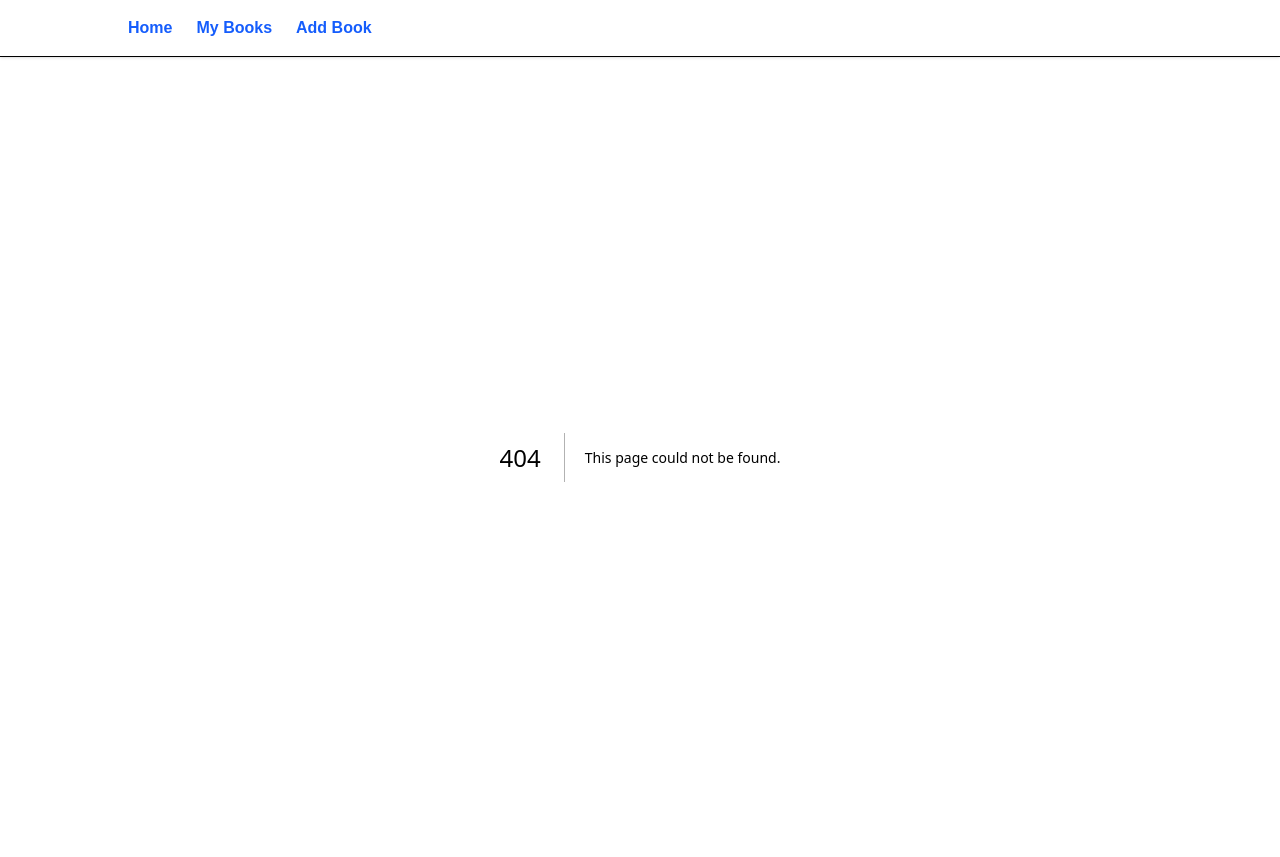
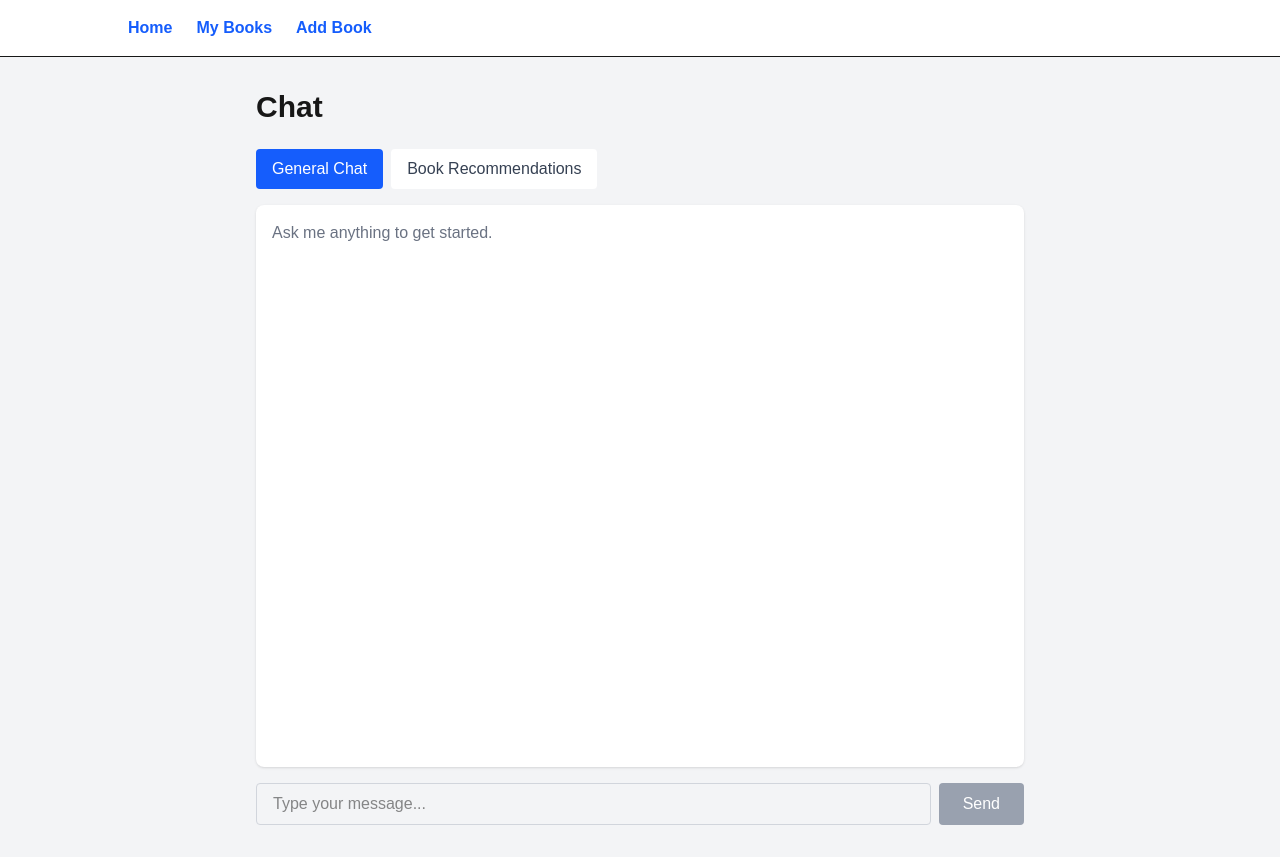
Before and after one commit to rodraemonalvero/week-04-frontend, a Next.js app: page /chat in a window 1280 px wide. Before the commit this address had no page. Built offline with nearby package versions, Linux system fonts and the light colour scheme.

Commit message:
Add AI chat page with two modes

```diff
--- /dev/null
+++ b/app/chat/page.tsx
@@ -0,0 +1,177 @@
+"use client";
+
+import { useEffect, useRef, useState } from "react";
+
+interface Message {
+  role: "user" | "assistant";
+  content: string;
+}
+
+type Mode = "chat" | "recommend";
+
+export default function ChatPage() {
+  const [mode, setMode] = useState<Mode>("chat");
+  const [messages, setMessages] = useState<Message[]>([]);
+  const [input, setInput] = useState("");
+  const [loading, setLoading] = useState(false);
+  const [error, setError] = useState("");
+
+  const scrollRef = useRef<HTMLDivElement>(null);
+
+  // Scroll to the latest message whenever the history changes.
+  useEffect(() => {
+    scrollRef.current?.scrollTo({ top: scrollRef.current.scrollHeight });
+  }, [messages, loading]);
+
+  function switchMode(next: Mode) {
+    if (next === mode) return;
+    setMode(next);
+    setMessages([]);
+    setError("");
+  }
+
+  async function sendMessage() {
+    const trimmed = input.trim();
+    if (!trimmed || loading) return;
+
+    const history = [...messages, { role: "user", content: trimmed } as Message];
+
+    setMessages(history);
+    setInput("");
+    setError("");
+    setLoading(true);
+
+    try {
+      const endpoint = mode === "chat" ? "/ai/chat" : "/ai/recommend";
+
+      const response = await fetch(
+        `${process.env.NEXT_PUBLIC_API_URL}${endpoint}`,
+        {
+          method: "POST",
+          headers: { "Content-Type": "application/json" },
+          body: JSON.stringify({
+            message: trimmed,
+            conversation_history: messages,
+          }),
+        }
+      );
+
+      if (!response.ok) {
+        throw new Error("Request failed");
+      }
+
+      const data: { reply: string } = await response.json();
+      setMessages([...history, { role: "assistant", content: data.reply }]);
+    } catch {
+      setError("Something went wrong. Please try again.");
+    } finally {
+      setLoading(false);
+    }
+  }
+
+  function handleKeyDown(event: React.KeyboardEvent<HTMLInputElement>) {
+    if (event.key === "Enter" && !event.shiftKey) {
+      event.preventDefault();
+      sendMessage();
+    }
+  }
+
+  return (
+    <main className="flex min-h-screen flex-col bg-gray-100 p-8">
+      <div className="mx-auto flex w-full max-w-3xl flex-1 flex-col">
+        <h1 className="mb-6 text-3xl font-bold">Chat</h1>
+
+        {/* Mode toggle */}
+        <div className="mb-4 flex gap-2">
+          <button
+            type="button"
+            onClick={() => switchMode("chat")}
+            className={`rounded px-4 py-2 ${
+              mode === "chat"
+                ? "bg-blue-600 text-white"
+                : "bg-white text-gray-700 hover:bg-gray-50"
+            }`}
+          >
+            General Chat
+          </button>
+
+          <button
+            type="button"
+            onClick={() => switchMode("recommend")}
+            className={`rounded px-4 py-2 ${
+              mode === "recommend"
+                ? "bg-blue-600 text-white"
+                : "bg-white text-gray-700 hover:bg-gray-50"
+            }`}
+          >
+            Book Recommendations
+          </button>
+        </div>
+
+        {/* Message history */}
+        <div
+          ref={scrollRef}
+          className="flex-1 space-y-3 overflow-y-auto rounded-lg bg-white p-4 shadow"
+        >
+          {messages.length === 0 && !loading ? (
+            <p className="text-gray-500">
+              {mode === "chat"
+                ? "Ask me anything to get started."
+                : "Tell me what you like, and I'll recommend a book."}
+            </p>
+          ) : (
+            messages.map((message, index) => (
+              <div
+                key={index}
+                className={`flex ${
+                  message.role === "user" ? "justify-end" : "justify-start"
+                }`}
+              >
+                <div
+                  className={`max-w-[80%] whitespace-pre-wrap rounded-lg px-4 py-2 ${
+                    message.role === "user"
+                      ? "bg-blue-600 text-white"
+                      : "bg-gray-200 text-gray-900"
+                  }`}
+                >
+                  {message.content}
+                </div>
+              </div>
+            ))
+          )}
+
+          {loading && (
+            <div className="flex justify-start">
+              <div className="rounded-lg bg-gray-200 px-4 py-2 text-gray-500">
+                Thinking...
+              </div>
+            </div>
+          )}
+        </div>
+
+        {error && <p className="mt-2 text-red-500">{error}</p>}
+
+        {/* Input */}
+        <div className="mt-4 flex gap-2">
+          <input
+            type="text"
+            value={input}
+            onChange={(event) => setInput(event.target.value)}
+            onKeyDown={handleKeyDown}
+            placeholder="Type your message..."
+            className="flex-1 rounded border border-gray-300 px-4 py-2 focus:border-blue-500 focus:outline-none"
+          />
+
+          <button
+            type="button"
+            onClick={sendMessage}
+            disabled={loading || !input.trim()}
+            className="rounded bg-blue-600 px-6 py-2 text-white hover:bg-blue-700 disabled:cursor-not-allowed disabled:bg-gray-400"
+          >
+            Send
+          </button>
+        </div>
+      </div>
+    </main>
+  );
+}
```
